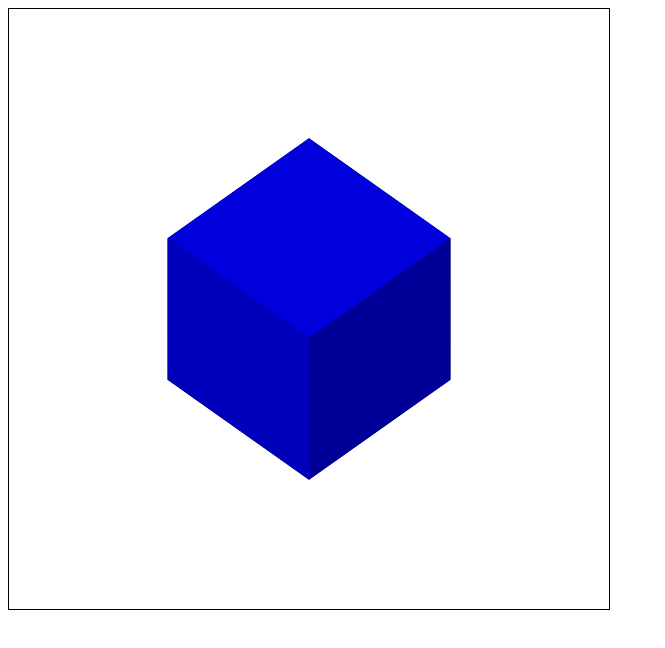
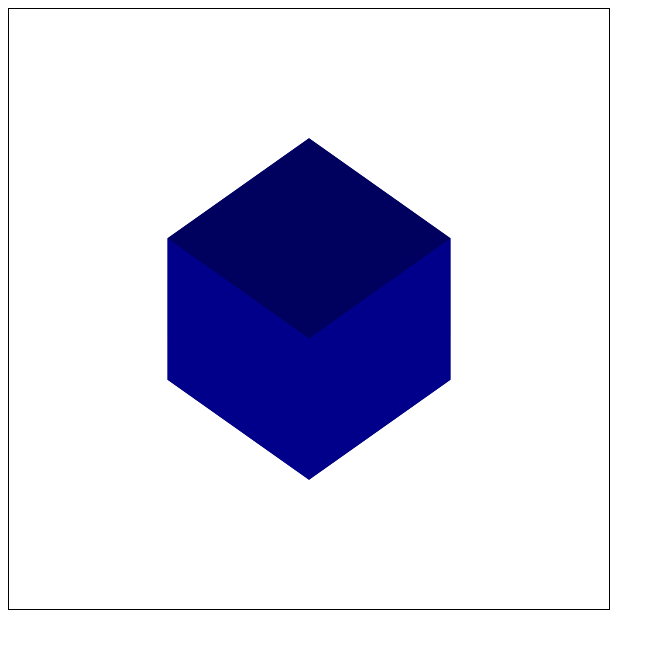
Before and after one commit to naclcaleb/JavaScript-Cube, a plain HTML site: page index.html in a window 1280 px wide. Shown: the whole page, without its empty margins (0-665 px from the left). Drawn offline with Linux system fonts and the light colour scheme.

Commit message:
Add better shading

```diff
--- /dev/null
+++ b/Vector.js
@@ -0,0 +1,69 @@
+//Vector
+class Vector {
+    constructor(x, y, z) {
+        this.x = x
+        this.y = y
+        this.z = z
+    }
+
+    sub(vector) {
+        this.x = this.x - vector.x
+        this.y = this.y - vector.y
+        this.z = this.z - vector.z
+
+        return this
+    }
+
+    add(vector) {
+        this.x = this.x + vector.x
+        this.y = this.y + vector.y
+        this.z = this.z + vector.z
+
+        return this
+    }
+
+    dot(vector) {
+        return this.x * vector.x + this.y * vector.y * this.z * vector.z
+    }
+
+    cross(vector) {
+        return new Vector(
+            this.x * vector.z - this.z * vector.y,
+            this.z * vector.x - this.x * vector.z,
+            this.x * vector.y - this.y * vector.x
+        )
+    }
+
+    toUnitVector() {
+        var magnitude = Math.sqrt( this.x * this.x + this.y * this.y + this.z * this.z )
+        return new Vector(
+            this.x / magnitude,
+            this.y / magnitude,
+            this.z / magnitude
+        )
+    }
+
+    mag() {
+        return Math.sqrt(this.x * this.x + this.y * this.y  + this.z * this.z)
+    }
+
+    asString() {
+        return this.x + "i + " + this.y + "j + " + this.z + "k"
+    }
+
+    mult(n) {
+        this.x *= n;
+        this.y *= n;
+        this.z *= n;
+
+        return new Vector(this.x, this.y, this.z)
+    }
+
+    div(n) {
+        this.x /= n;
+        this.y /= n;
+        this.z /= n;
+
+        return new Vector(this.x, this.y, this.z)
+    }
+}
--- a/index.html
+++ b/index.html
@@ -8,6 +8,7 @@
         <!--The viewport-->
         <canvas id="viewport"></canvas>
 
+        <script src="Vector.js"></script>
         <script src="index.js"></script>
     </body>
 </html>
--- a/index.js
+++ b/index.js
@@ -20,7 +20,14 @@ var colors = {
 var NODE_SIZE = 3
 var PIXELS_PER_UNIT = 100
 
+var LIGHT = new Vector(1, -1, -1)
 
+function lerp (start, end, amt){
+    return (1-amt)*start+amt*end
+  }
+
+
+const map = (value, x1, y1, x2, y2) => (value - x1) * (y2 - x2) / (y1 - x1) + x2;
 
 //Some functions to make things easier
 function circle(x, y, radius) {
@@ -112,6 +119,32 @@ class Face {
         return Math.min(this.node1.z, this.node2.z, this.node3.z, this.node3.z, this.node4.z)
     }
 
+    surfaceNormal() {
+
+        //Take the cross product of two vectors
+        var vec1 = new Vector(
+            this.node1.x - this.node2.x,
+            this.node1.y - this.node2.y,
+            this.node1.z - this.node2.z
+        )
+
+        var vec2 = new Vector(
+            this.node4.x - this.node2.x,
+            this.node4.y - this.node2.y,
+            this.node4.z - this.node2.z
+        )
+
+        ctx.strokeStyle = "green"
+
+        var surfaceNorm = vec1.cross(vec2).toUnitVector()
+
+        return surfaceNorm
+
+    }
+    alignmentToLight() {
+        return LIGHT.toUnitVector().dot( this.surfaceNormal().toUnitVector() )
+    }
+
 }
 
 
@@ -130,12 +163,16 @@ class Mesh {
         })
 
         for (var i = 0; i < this.faces.length; i++) {
-            ctx.fillStyle = "rgb(0, 0, " + (50 + i * (205 / this.faces.length)) + ")"
+            var alignment = this.faces[i].alignmentToLight()
+            var blueValue = lerp( 0, 255, 0.2 + Math.abs(alignment))
+
+            ctx.fillStyle = "rgb(0, 0, " + blueValue + ")"
+
             this.faces[i].draw()
         }
 
-        for (var i = 0; i < this.edges.length; i++) {
-            //this.edges[i].draw()
+        for (var i = 0; i < this.faces.length; i++) {
+            this.faces[i].surfaceNormal()
         }
 
         for (var i = 0; i < this.nodes.length; i++) {
```
